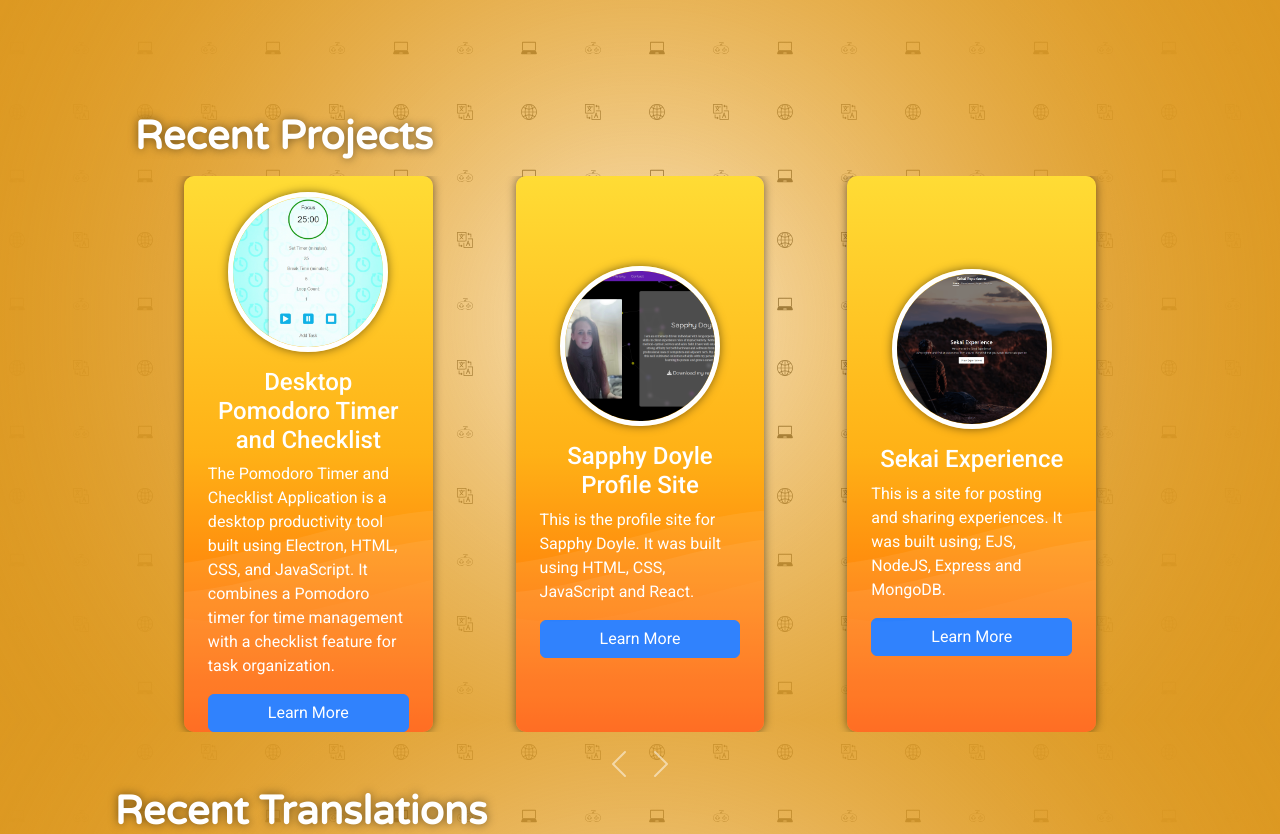
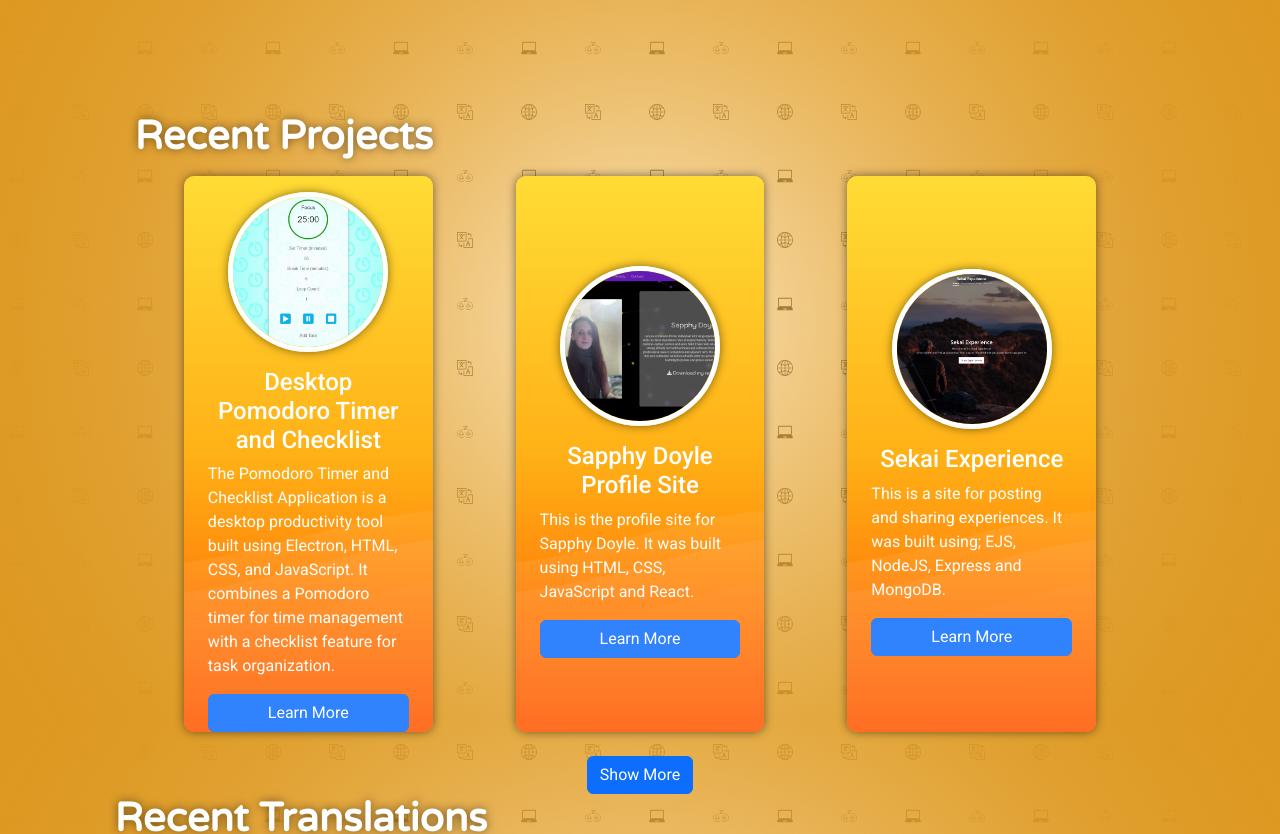
Before and after one commit to Terafora/profile-version-3, a React (Create React App) app: page / in a window 1280 px wide. Shown: the part 1680-2514 px from the top of the page. Built offline with nearby package versions, Linux system fonts and the light colour scheme.

Commit message:
Update About section to not use carousel

```diff
--- a/src/components/RecentProjects.jsx
+++ b/src/components/RecentProjects.jsx
@@ -5,6 +5,7 @@ import ProjectCard from './ProjectCard';
 const RecentProjects = () => {
     const { t } = useTranslation();
     const [projects, setProjects] = useState([]);
+    const [visibleGroups, setVisibleGroups] = useState(1);
 
     useEffect(() => {
         fetch('./works/projects.json')
@@ -15,19 +16,26 @@ const RecentProjects = () => {
 
     const reversedProjects = [...projects].reverse();
 
+    // Calculate the total number of groups (each group contains up to 3 projects)
+    const totalGroups = Math.ceil(reversedProjects.length / 3);
     const groupedProjects = [];
     for (let i = 0; i < reversedProjects.length; i += 3) {
         groupedProjects.push(reversedProjects.slice(i, i + 3));
     }
 
+    const handleNext = () => {
+        // Check if there are more groups to display
+        if (visibleGroups < totalGroups) {
+            setVisibleGroups(visibleGroups + 1);
+        }
+    };
+
     return (
         <section className="row g-5 mx-2">
             <div className="container">
                 <h2>{t('RecentProjects')}</h2>
-                <div id="recentProjectsCarousel" className="carousel slide" data-bs-ride="carousel">
-                    <div className="carousel-inner">
-                        {groupedProjects.map((group, groupIndex) => (
-                            <div key={groupIndex} className={`carousel-item ${groupIndex === 0 ? 'active' : ''}`}>
+                {groupedProjects.slice(0, visibleGroups).map((group, index) => (
+                    <div key={`group-${index}`} className={`${index === 0 ? 'active' : ''}`}>
                         <div className="row g-5 mx-2 justify-content-around">
                             {group.map((project) => (
                                 <ProjectCard key={project.id} project={project} />
@@ -35,20 +43,16 @@ const RecentProjects = () => {
                         </div>
                     </div>
                 ))}
-                    </div>
-
-                    {/* Move the buttons below the items */}
-                    <div className="carousel-controls mt-3 text-center">
-                        <button className="carousel-control-prev" type="button" data-bs-target="#recentProjectsCarousel" data-bs-slide="prev">
-                            <span className="carousel-control-prev-icon" aria-hidden="true"></span>
-                            <span className="visually-hidden">Previous</span>
-                        </button>
-                        <button className="carousel-control-next" type="button" data-bs-target="#recentProjectsCarousel" data-bs-slide="next">
-                            <span className="carousel-control-next-icon" aria-hidden="true"></span>
-                            <span className="visually-hidden">Next</span>
+                {visibleGroups < totalGroups && (
+                    <div className="text-center mt-4">
+                        <button
+                            className="btn btn-primary"
+                            onClick={handleNext}
+                        >
+                            {t('Show More')}
                         </button>
                     </div>
-                </div>
+                )}
             </div>
         </section>
     );
```
Lines whose indentation alone changed are shown as unchanged.
